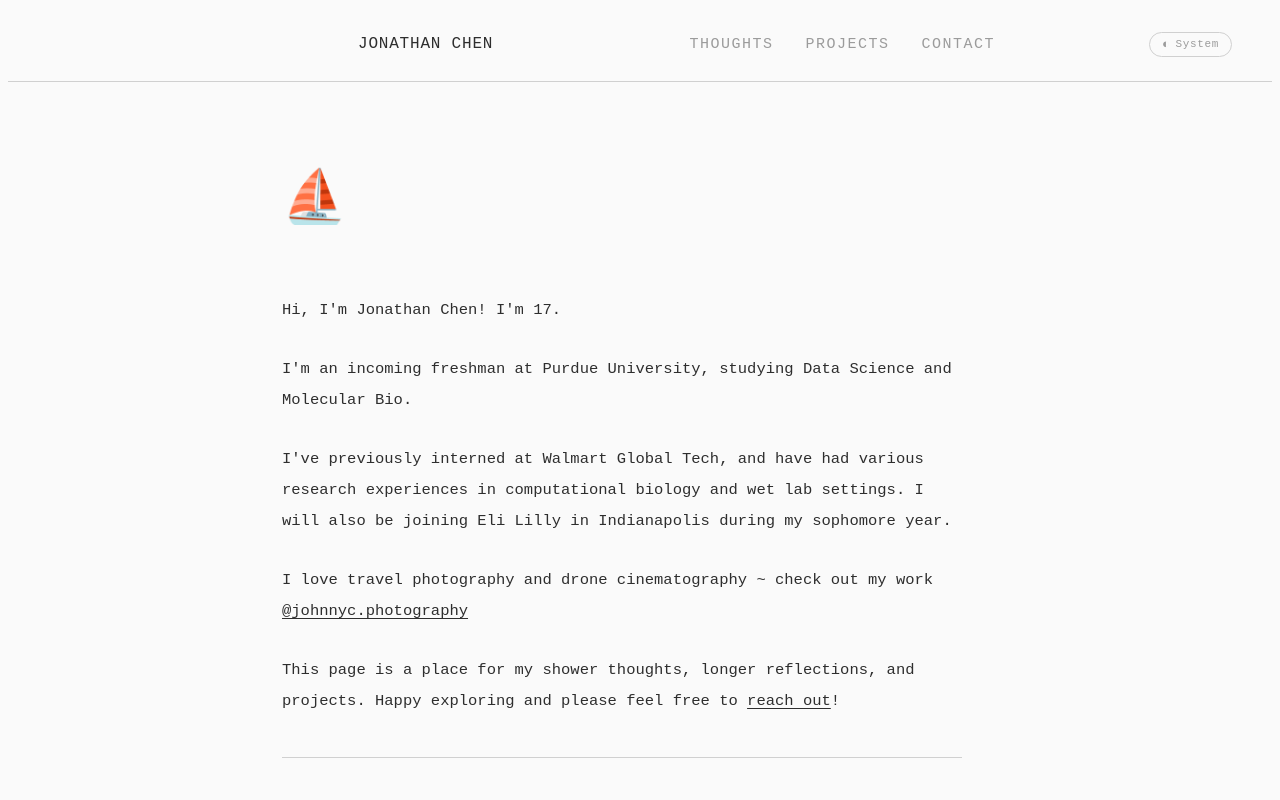
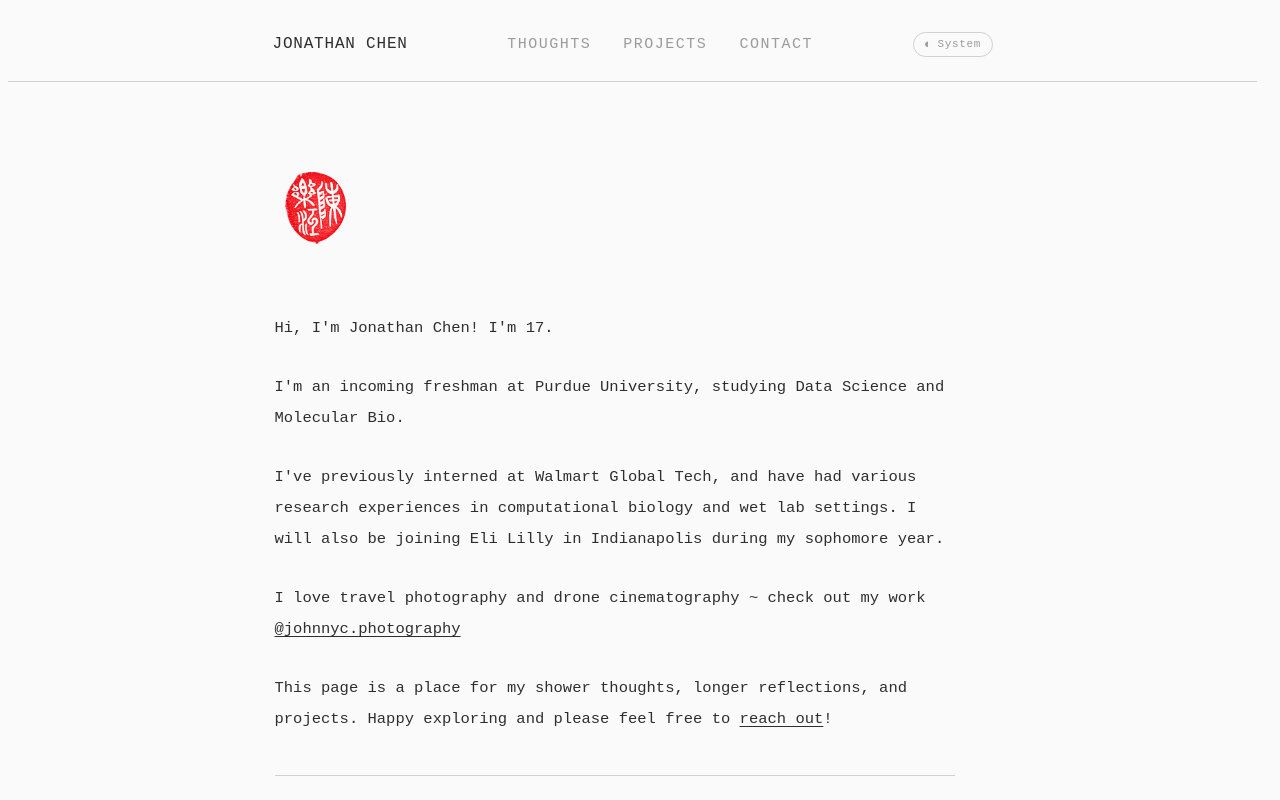
Before and after one commit to JonathanChen2026/personal-blog, a Next.js app: page / in a window 1280 px wide. Shown: the top 800 px of the page. Built offline with nearby package versions, Linux system fonts and the light colour scheme.

Commit message:
glued navbars, added menu for small windows, changed icon

```diff
--- a/app/globals.css
+++ b/app/globals.css
@@ -26,8 +26,8 @@
 @media (prefers-color-scheme: dark) {
   :root:not(.light):not(.dark) {
     --bg: #09090b;
-    --text: #e8e8e8;
-    --muted: #555555;
+    --text: #d5d5d5;
+    --muted: #9b9b9b;
     --border: #2a2a2a;
     --tag-essay: #1e2a3a;
     --tag-investing: #1a2e22;
--- a/app/page.tsx
+++ b/app/page.tsx
@@ -88,7 +88,11 @@ export default function HomePage() {
         transition={{ duration: 0.5, delay: 0, ease: 'easeOut' }}
         style={{ fontSize: home.iconSize, marginBottom: home.iconMarginBottom }}
       >
-        ⛵
+        <img
+          src="/stamp.png"
+          alt= "icon"
+          style={{ width: home.iconSize, height: 'auto' }}
+        />
       </motion.div>
 
       {/* Bio paragraphs — each staggers 0.1s after the previous */}
@@ -132,13 +136,13 @@ export default function HomePage() {
       <FadeIn delay={0.75}>
         <div style={sectionLabelStyle}>Experience</div>
         <div style={entryStyle}>
-          <span style={{ color: '#ff2424' }}>Eli Lilly &amp; Company</span> · Indianapolis, IN · Incoming
+          <span style={{ color: '#ff7575' }}>Eli Lilly &amp; Company</span> · Indianapolis, IN · Incoming
         </div>
         <div style={entryStyle}>
-          <span style={{ color: '#00c161' }}>Walmart Global Tech</span> · Bentonville, AR · Software Intern
+          <span style={{ color: '#3bb678' }}>Walmart Global Tech</span> · Bentonville, AR · Software Intern
         </div>
         <div style={entryStyle}>
-          <span style={{ color: '#002fff' }}>Institute for Systems Biology</span> · Seattle, WA · Research Intern
+          <span style={{ color: '#4e6bdf' }}>Institute for Systems Biology</span> · Seattle, WA · Research Intern
         </div>
       </FadeIn>
 
--- a/app/projects/page.tsx
+++ b/app/projects/page.tsx
@@ -7,7 +7,7 @@ export default function ProjectsPage() {
       <h1 style={{ fontSize: projects.titleFontSize, fontWeight: projects.titleFontWeight, letterSpacing: projects.titleLetterSpacing, textTransform: 'uppercase', marginBottom: '24px' }}>
         PROJECTS
       </h1>
-      <p style={{ color: 'var(--muted)', fontSize: '13px' }}>Coming soon.</p>
+      <p style={{ color: 'var(--muted)', fontSize: projects.fontSize, lineHeight: projects.lineHeight }}>Coming soon...</p>
     </div>
   );
 }
--- a/components/Navbar.tsx
+++ b/components/Navbar.tsx
@@ -4,7 +4,7 @@ import { usePathname } from 'next/navigation';
 import { useEffect, useState } from 'react';
 import { config } from '../site.config';
 
-const { nav, themeToggle } = config;
+const { nav, themeToggle, layout } = config;
 
 const links = [
   { href: '/thoughts',  label: 'THOUGHTS'  },
@@ -19,11 +19,15 @@ export default function Navbar() {
   const [theme, setTheme] = useState<Theme>('system');
   const [hoveredLink, setHoveredLink] = useState<string | null>(null);
   const [nameHovered, setNameHovered] = useState(false);
+  const [menuOpen, setMenuOpen] = useState(false);
 
   useEffect(() => {
     const saved = localStorage.getItem('theme') as Theme | null;
     if (saved) { setTheme(saved); applyTheme(saved); }
   }, []);
+
+  // Close menu on route change
+  useEffect(() => { setMenuOpen(false); }, [pathname]);
 
   function applyTheme(t: Theme) {
     const root = document.documentElement;
@@ -44,15 +48,26 @@ export default function Navbar() {
   const themeLabel = theme === 'dark' ? 'Dark' : theme === 'light' ? 'Light' : 'System';
 
   return (
-    <nav style={{
+    <>
+      {/* ── Outer bar — full width, border ── */}
+      <div style={{
+        borderBottom: menuOpen ? 'none' : '1px solid var(--border)',
+        width: '100%',
+      }}>
+        {/* ── Inner — constrained to same max width as body text ── */}
+        <div style={{
+          maxWidth: layout.navMaxWidth,
+          margin: '0 auto',
+          padding: `${nav.paddingVertical} ${nav.paddingHorizontal}`,
           display: 'flex',
           alignItems: 'center',
-      padding: `${nav.paddingVertical} ${nav.paddingHorizontal}`,
-      borderBottom: '1px solid var(--border)',
-      position: 'relative',
+          justifyContent: 'space-between',
+          // scrollbar-gutter prevents the layout shift when
+          // a page becomes scrollable and the scrollbar appears
+          scrollbarGutter: 'stable',
         }}>
 
-      {/* Your name */}
+          {/* ── Your name ── */}
           <Link
             href="/"
             onMouseEnter={() => setNameHovered(true)}
@@ -62,9 +77,7 @@ export default function Navbar() {
               letterSpacing: nav.nameLetterSpacing,
               fontSize: nav.nameFontSize,
               textTransform: 'uppercase',
-          marginLeft: nav.nameLeftMargin,
               flexShrink: 0,
-          // smooth color transition on hover
               color: nameHovered ? 'var(--muted)' : 'var(--text)',
               transition: 'color 0.2s ease',
             }}
@@ -72,15 +85,14 @@ export default function Navbar() {
             {nav.yourName}
           </Link>
 
-      {/* Nav links — centered */}
+          {/* ── Desktop nav links — hidden below 600px ── */}
           <div style={{
-        position: 'absolute',
-        left: nav.linkGroupOffset,
-        transform: 'translateX(-50%)',
             display: 'flex',
             gap: nav.linkGap,
             alignItems: 'center',
-      }}>
+          }}
+            className="desktop-nav"
+          >
             {links.map(({ href, label }) => {
               const isActive = pathname.startsWith(href);
               const isHovered = hoveredLink === href;
@@ -96,12 +108,7 @@ export default function Navbar() {
                     textTransform: 'uppercase',
                     whiteSpace: 'nowrap',
                     fontWeight: isActive ? nav.linkActiveFontWeight : nav.linkFontWeight,
-                // active = full text color, hovered = slightly muted, idle = muted
-                color: isActive
-                  ? 'var(--text)'
-                  : isHovered
-                  ? 'var(--text)'
-                  : 'var(--muted)',
+                    color: isActive || isHovered ? 'var(--text)' : 'var(--muted)',
                     transition: 'color 0.15s ease',
                   }}
                 >
@@ -111,11 +118,11 @@ export default function Navbar() {
             })}
           </div>
 
-      {/* Theme toggle */}
-      <div style={{ marginLeft: 'auto' }}>
+          {/* ── Right side: theme toggle + hamburger ── */}
+          <div style={{ display: 'flex', alignItems: 'center', gap: '12px', flexShrink: 0 }}>
             <button
               onClick={cycleTheme}
-          title={`Theme: ${themeLabel} — click to cycle`}
+              title={`Theme: ${themeLabel}`}
               style={{
                 background: 'none',
                 border: '1px solid var(--border)',
@@ -128,15 +135,103 @@ export default function Navbar() {
                 letterSpacing: '0.06em',
                 display: 'flex',
                 alignItems: 'center',
+                justifyContent: 'center',
                 gap: '5px',
                 transition: 'color 0.15s',
+                width: '80px',        // ← fixed width — never changes size
                 flexShrink: 0,
               }}
             >
               <span style={{ fontSize: '13px' }}>{themeIcon}</span>
-          <span>{themeLabel}</span>
+              <span className="theme-label">{themeLabel}</span>
+            </button>
+
+            {/* ── Hamburger — only visible below 600px ── */}
+            <button
+              onClick={() => setMenuOpen(o => !o)}
+              className="hamburger"
+              aria-label="Toggle menu"
+              style={{
+                background: 'none',
+                border: 'none',
+                cursor: 'pointer',
+                padding: '4px',
+                display: 'none',         // shown via CSS below
+                flexDirection: 'column',
+                gap: '5px',
+              }}
+            >
+              {/* Three lines — middle one fades out when open */}
+              <span style={{
+                display: 'block', width: '20px', height: '1.5px',
+                background: 'var(--text)',
+                transition: 'transform 0.2s ease, opacity 0.2s ease',
+                transform: menuOpen ? 'translateY(6.5px) rotate(45deg)' : 'none',
+              }} />
+              <span style={{
+                display: 'block', width: '20px', height: '1.5px',
+                background: 'var(--text)',
+                transition: 'opacity 0.2s ease',
+                opacity: menuOpen ? 0 : 1,
+              }} />
+              <span style={{
+                display: 'block', width: '20px', height: '1.5px',
+                background: 'var(--text)',
+                transition: 'transform 0.2s ease, opacity 0.2s ease',
+                transform: menuOpen ? 'translateY(-6.5px) rotate(-45deg)' : 'none',
+              }} />
             </button>
           </div>
-    </nav>
+        </div>
+      </div>
+
+      {/* ── Mobile dropdown menu ── */}
+      {menuOpen && (
+        <div style={{
+          borderBottom: '1px solid var(--border)',
+          background: 'var(--bg)',
+        }}>
+          <div style={{
+            maxWidth: layout.maxWidth,
+            margin: '0 auto',
+            padding: `0 ${nav.paddingHorizontal} 20px`,
+            display: 'flex',
+            flexDirection: 'column',
+            gap: '18px',
+          }}>
+            {links.map(({ href, label }) => (
+              <Link
+                key={href}
+                href={href}
+                style={{
+                  fontSize: nav.linkFontSize,
+                  letterSpacing: nav.linkLetterSpacing,
+                  textTransform: 'uppercase',
+                  color: pathname.startsWith(href) ? 'var(--text)' : 'var(--muted)',
+                  fontWeight: pathname.startsWith(href) ? nav.linkActiveFontWeight : nav.linkFontWeight,
+                }}
+              >
+                {label}
+              </Link>
+            ))}
+          </div>
+        </div>
+      )}
+
+      {/* ── Responsive CSS ── */}
+      <style>{`
+        /* Fix layout shift from scrollbar appearing/disappearing */
+        html {
+          scrollbar-gutter: stable;
+        }
+
+        /* Below 600px: hide desktop links, show hamburger */
+        @media (max-width: 600px) {
+          .desktop-nav { display: none !important; }
+          .hamburger   { display: flex !important; }
+          .theme-label { display: none; }
+        }
+      `}</style>
+    </>
   );
 }
--- a/site.config.ts
+++ b/site.config.ts
@@ -40,8 +40,8 @@ export const config = {
 
   // ── Homepage ──────────────────────────────────────────
   home: {
-    iconSize: '52px',                // the emoji/icon at the top
-    iconMarginBottom: '48px',
+    iconSize: '80px',                // the emoji/icon at the top
+    iconMarginBottom: '0px',
     paragraphFontSize: '15.5px',
     paragraphLineHeight: '2',
     paragraphSpacing: '28px',   // gap between paragraphs
@@ -73,6 +73,9 @@ export const config = {
     titleFontSize: '1.5rem',
     titleFontWeight: '500',
     titleLetterSpacing: '0.10em',
+    fontSize: '17px',                // base font size for all body text
+    lineHeight: '1.8',               // spacing between lines
+    fontWeight: '400',               // base font weight
 
   },
 
@@ -82,6 +85,9 @@ export const config = {
     titleFontSize: '1.5rem',
     titleFontWeight: '500',
     titleLetterSpacing: '0.10em',
+    fontSize: '17px',                // base font size for all body text
+    lineHeight: '1.8',               // spacing between lines
+    fontWeight: '400',               // base font weight
   },
 
   // ── Individual Post ───────────────────────────────────
@@ -106,7 +112,8 @@ export const config = {
 
   // ── Layout ────────────────────────────────────────────
   layout: {
-    maxWidth: '780px',               // max width of the content area
+    maxWidth: '780px',
+    navMaxWidth: '800px',               // max width of the content area
     paddingHorizontal: '32px',
     paddingVertical: '72px',
   },
```
Also changed, not shown: app/contact/page.tsx (+9 -5 lines), public/stamp.png (added). Lines whose indentation alone changed are shown as unchanged.
